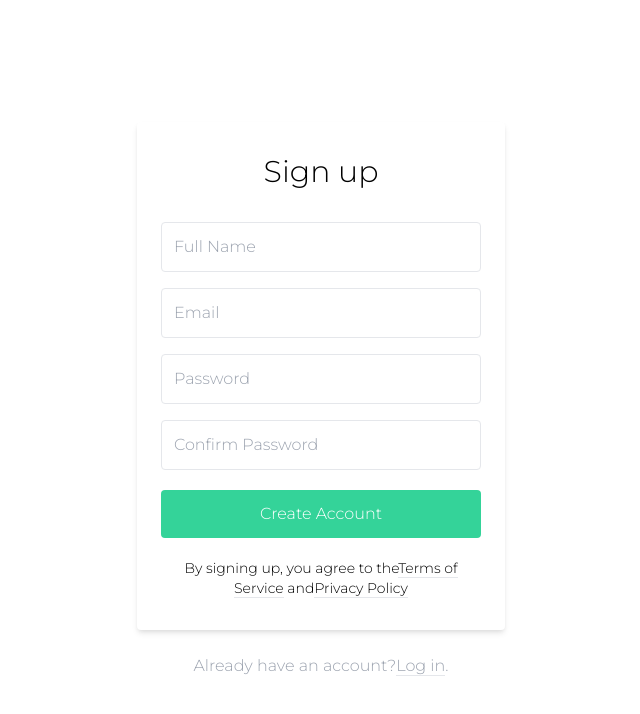
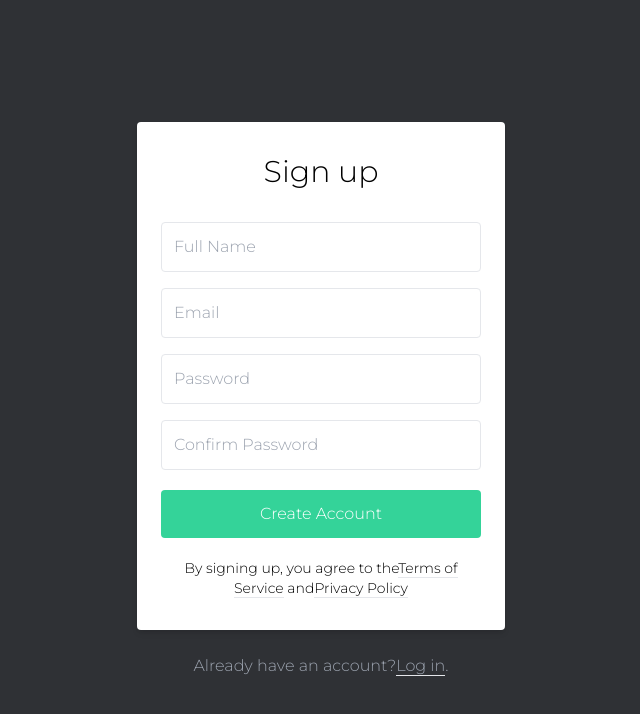
Before and after one commit to samsaw777/NoteItFrontend, a React (Create React App) app: page /register in a window 1280 px wide. Shown: the top 714 px of the page, without its empty margins (319-959 px from the left). Built offline with nearby package versions, Linux system fonts and the light colour scheme; no server answers; the HTML template or start-up script is replaced by a standard one.

Commit message:
fix: background changed

```diff
--- a/src/components/authuser/Login.js
+++ b/src/components/authuser/Login.js
@@ -63,7 +63,7 @@ function Login() {
         </span>
       ) : (
         <>
-          <div class="h-viewHeight bg-sidebarBackgroundColor-color flex flex-col justify-center sm:py-12">
+          <div class="h-viewHeight bg-sidebarBackgroundColor  flex flex-col justify-center sm:py-12">
             <div class="p-10 xs:p-0 mx-auto md:w-full md:max-w-md">
               <h1 class="font-bold text-center text-2xl mb-5 text-gray-300">
                 Note IT
--- a/src/components/authuser/Register.js
+++ b/src/components/authuser/Register.js
@@ -91,7 +91,7 @@ const Register = () => {
     }
   }, [userback]);
   return (
-    <div className="h-viewheight bg-sidebarBackgroundColor-color">
+    <div className="h-viewheight bg-sidebarBackgroundColor ">
       <div class="bg-grey-lighter min-h-screen flex flex-col">
         <div class="container max-w-sm mx-auto flex-1 flex flex-col items-center justify-center px-2">
           <div class="bg-white px-6 py-8 rounded shadow-md text-black w-full">
```
